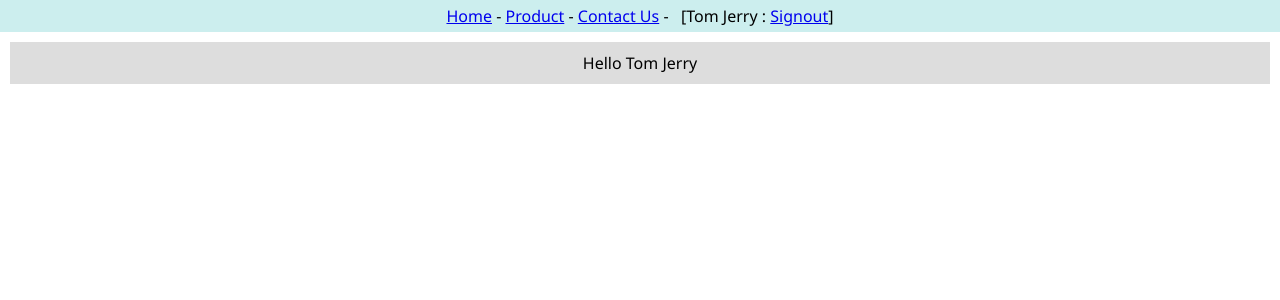
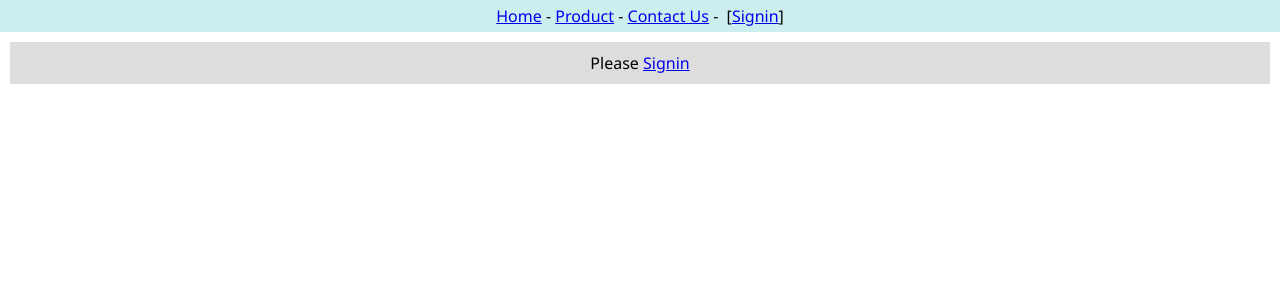
Before and after one commit to NoteAP00/ReactClass_KMUTNB, a React (Create React App) app in the folder app1/: page / in a window 1280 px wide. Shown: the top 300 px of the page. Built offline with nearby package versions, Linux system fonts and the light colour scheme.

Commit message:
content2 header2

```diff
--- a/app1/src/App.js
+++ b/app1/src/App.js
@@ -3,14 +3,15 @@
 import React from 'react';
 
 import { userContext } from './context';
-import Header from './context-header';
-import  Content  from './context-content';
+import Header2 from './context-header2';
+import  Content2  from './context-content2';
 
 function App() {
+  let [user, setUser] = React.useState();
   return (
-      <userContext.Provider value={'Tom Jerry'}>
-        <Header/>
-        <Content/>
+      <userContext.Provider value={[user,setUser]}>
+        <Header2/>
+        <Content2/>
       </userContext.Provider>
   );
 }
--- /dev/null
+++ b/app1/src/context-content2.js
@@ -0,0 +1,26 @@
+import React from "react";
+import { userContext } from "./context";
+
+export default function Content2() {
+  let [user, setUser] = React.useContext(userContext);
+
+  const contentStyle = {
+    backgroundColor: "#ddd",
+    textAlign: "center",
+    margin: 10,
+    padding: 10,
+  };
+
+  const onClickSignin = (event) => {
+    event.preventDefault();
+    setUser("Apinun");
+  };
+  return (<div style={contentStyle}>
+    {
+    (user)
+    ? <span>Hello {user}</span>
+    : <span>Please <a href="/" onClick={onClickSignin}>Signin</a></span>
+    }
+    </div>
+    );
+}
--- /dev/null
+++ b/app1/src/context-header2.js
@@ -0,0 +1,38 @@
+import React from "react";
+import { userContext } from "./context";
+export default class Header2 extends React.Component {
+  static contextType = userContext
+  render() {
+    let [user, setUser] = this.context;
+
+
+    const headerStyle = {
+      backgroundColor: "#cee",
+      textAlign: "center",
+      padding: 5,
+    }
+
+    const onClickSignout = (event) =>{
+      event.preventDefault();
+      setUser('')
+    }
+
+    const onClickSignin = (event) =>{
+      event.preventDefault();
+      setUser('Apinun')
+    }
+    return (
+    <div style={headerStyle}>
+        <a href="/">Home</a>&nbsp;-&nbsp;
+        <a href="/">Product</a>&nbsp;-&nbsp;
+        <a href="/">Contact Us</a>&nbsp;-&nbsp;&nbsp;
+        {
+          (user)?
+          <span>[{user}&nbsp;:&nbsp;<a href="/" onClick={onClickSignout}>Signout</a>]</span>
+          :<span>[<a href="/" onClick={onClickSignin}>Signin</a>]</span>
+        }
+        </div>
+
+        )
+  }
+}
```
